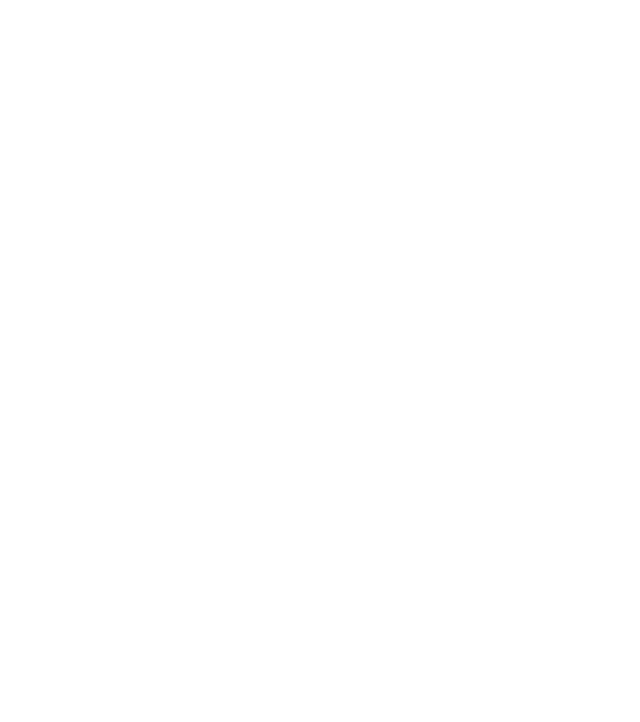
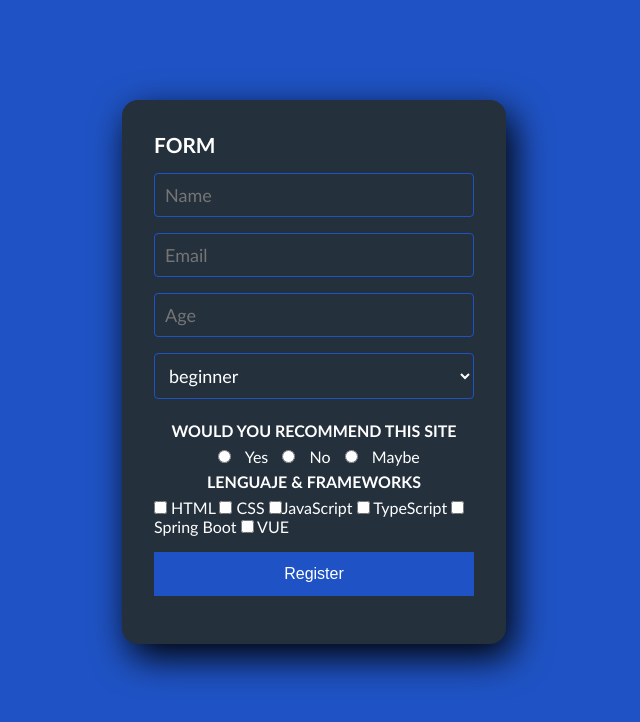
Before and after one commit to BarmanDev/HTML-Forms, a plain HTML site: page index.html in a window 1280 px wide. Shown: the whole page, without its empty margins (326-966 px from the left). Drawn offline with Linux system fonts and the light colour scheme.

Commit message:
restructure form

```diff
--- a/index.html
+++ b/index.html
@@ -1,13 +1,41 @@
 <!DOCTYPE html>
 <html lang="en">
 <head>
-    <meta charset="UTF-8">
-    <meta name="viewport" content="width=device-width, initial-scale=1.0">
-    <link rel="stylesheet" href="./src/assets/css/style.css">
-    <title>Formulario F5</title>
+  <meta charset="UTF-8">
+  <meta name="viewport" content="width=device-width, initial-scale=1.0">
+  <meta http-equiv="X-UA-Compatible" content="ie=edge">
+  <link rel="stylesheet" href="./src/assets/css/style.css">
+  <title>Formulario Registro</title>
 </head>
 <body>
-
+  <section class="form-register">
+ <form action="">
+        <h3>FORM</h3>
+        <input class="controls" type="text" name="name" id="name" placeholder="Name">
+        <input class="controls" type="email" name="email" id="email" placeholder="Email">
+        <input class="controls" type="number" name="age" id="age" placeholder="Age">
+        <select class="controls" name="description" id="description">
+        <option value="beginner">beginner</option>
+        <option value="intermediate">Intermediate</option>
+        <option value="advanced">Advanced</option>
+        </select>
+        <div class="recommend">
+            <p> Would you recommend this site</p>
+            <input type="radio" name="recommend" value="yes"> <span>Yes</span>
+            <input type="radio" name="recommend" value="no"> <span>No</span>
+        <input type="radio" name="recommend" value="maybe"> <span>Maybe</span>
+        </div>
+        <p>Lenguaje & Frameworks </p>
+        <div class="lenguaje">
+            <input type="checkbox" name="languages" value="html"> <span>HTML</span>
+            <input type="checkbox" name="languages" value="css"> <span>CSS</span>
+            <input type="checkbox" name="languages" value="javascript"><span>JavaScript</span>
+            <input type="checkbox" name="languages" value="typescript"> <span>TypeScript</span>
+            <input type="checkbox" name="languages" value="spring"> <span>Spring Boot</span>
+            <input type="checkbox" name="languages" value="vue"> <span>VUE</span>
+        </div>
+        <input class="botons" type="submit" value="Register">
+</form>
+  </section>
 </body>
-<script src="./src/js/app.js"></script>
 </html>
--- /dev/null
+++ b/src/assets/css/form-style.css
@@ -0,0 +1,65 @@
+    .form-register {
+    width: 30%;
+    background: #24303c;
+    padding: 2rem;
+    margin: auto;
+    margin-top: 100px;
+    border-radius: 16px;
+    color: white;
+    box-shadow: 7px 13px 37px #000;
+  }
+
+  .form-register h3 {
+    font-size:1.3rem ;
+    margin-bottom: 1rem;
+  }
+
+  .controls {
+    width: 100%;
+    background: #24303c;
+    padding: 10px;
+    border-radius: 4px;
+    margin-bottom: 16px;
+    border: 1px solid #1f53c5;
+    font-family: 'calibri';
+    font-size: 18px;
+    color: white;
+  }
+
+  .form-register p {
+    height: 2rem;
+    text-align: center;
+    font-size: 1rem;
+    line-height: 2rem;
+    text-transform: uppercase;
+    font-weight: bold;
+  }
+
+  .recommend{
+    text-align: center;
+  }
+
+  .recommend input[type="radio"] {
+    margin: 0 10px;
+  }
+  .form-register a {
+    color: white;
+    text-decoration: none;
+  }
+
+  .form-register a:hover {
+    color: white;
+    text-decoration: underline;
+  }
+
+
+  .form-register .botons {
+    width: 100%;
+    background: #1f53c5;
+    border: none;
+    padding: 0.8rem;
+    color: white;
+    margin: 1rem 0;
+    font-size: 1rem;
+    cursor: pointer;
+  }
--- a/src/assets/css/style.css
+++ b/src/assets/css/style.css
@@ -0,0 +1,12 @@
+@import url(./form-style.css);
+
+* {
+    margin: 0;
+    padding: 0;
+    box-sizing: border-box;
+  }
+
+  body {
+    background: #1f53c5;
+    font-family: 'calibri';
+  }
```
